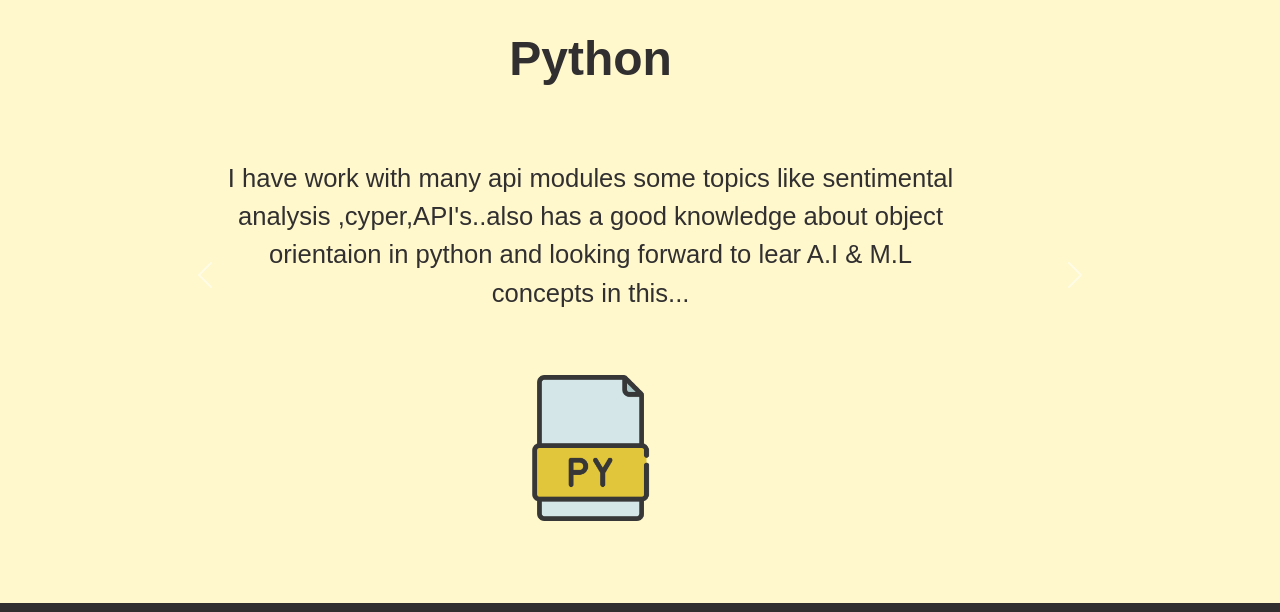
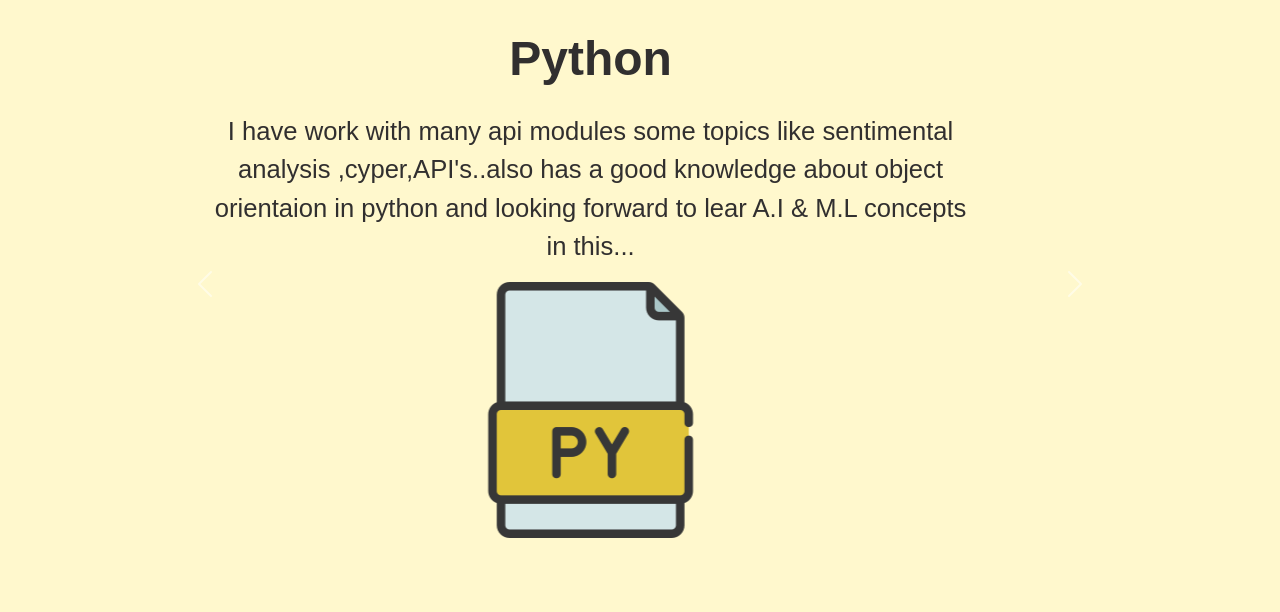
Before and after one commit to Sahil089/Portfolio, a plain HTML site: page skills.html in a window 1280 px wide. Shown: the part 1160-1772 px from the top of the page. Drawn offline with nearby package versions, Linux system fonts and the light colour scheme; a web font is replaced by a local one.

Commit message:
Update style.css

```diff
--- a/css/style.css
+++ b/css/style.css
@@ -82,13 +82,13 @@ font-size: 2rem;
 
 }
 .skills-words{
-    padding: 4rem;
+    padding: 2% 5%;
 font-size: 160%;
 font-family: 'Tomorrow', sans-serif;
 color:#312f2f ;
 }
 .img1{
-    width: 17%;
+    width: 8.5;
 }
 /* -----------footer--------- */
 #foote{
```
